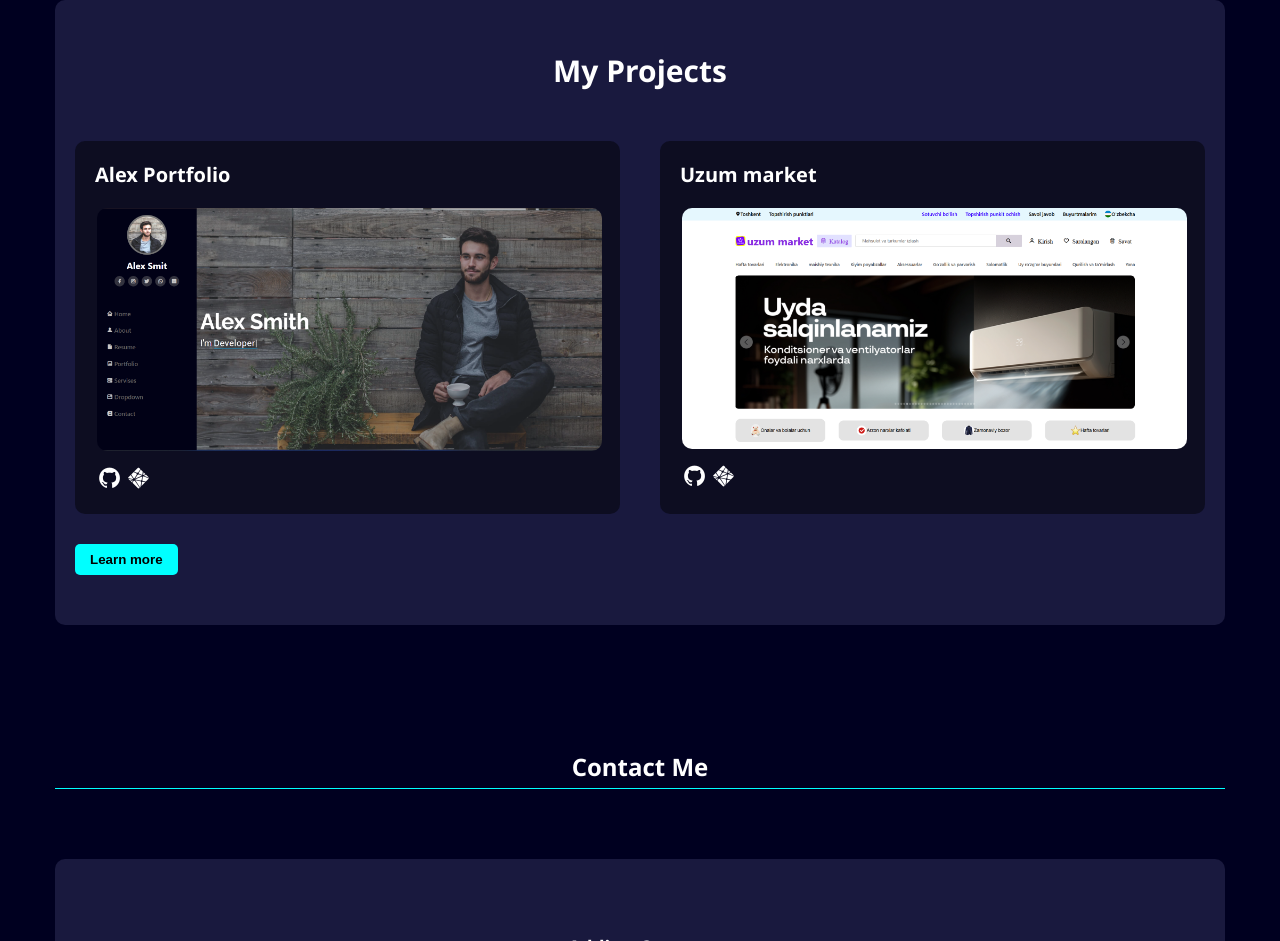
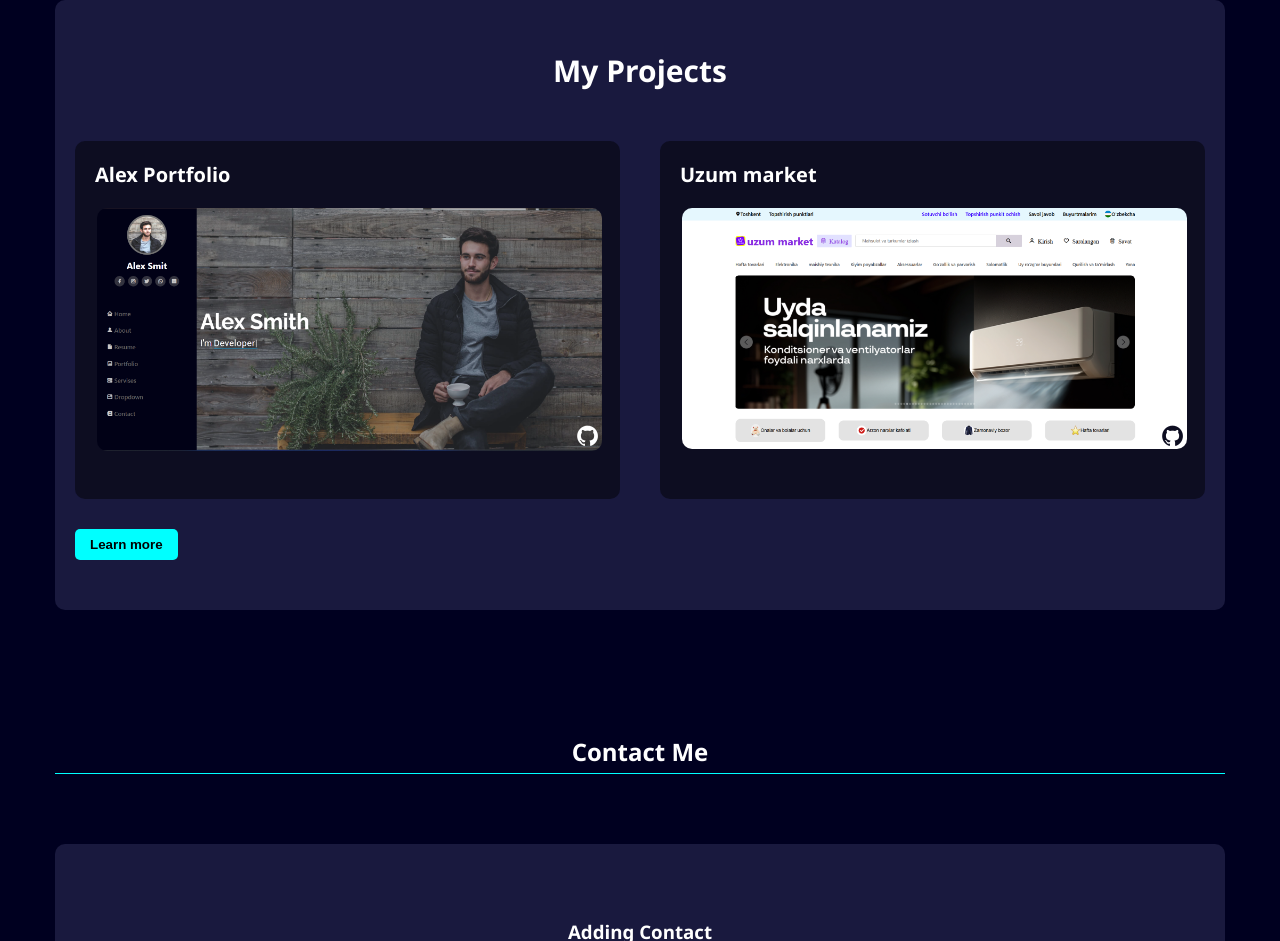
Before and after one commit to hamid815/myportfolio, a React (Create React App) app: page / in a window 1280 px wide. Shown: the part 2292-3233 px from the top of the page. Built offline with nearby package versions, Linux system fonts and the light colour scheme.

Commit message:
skill changed
change

```diff
--- a/src/components/Skills.css
+++ b/src/components/Skills.css
@@ -112,6 +112,7 @@ body {
 }
 .projects img {
   width: 100%;
+  /* max-height: 250px; */
   border-radius: 10px;
   cursor: pointer;
 }
@@ -131,11 +132,39 @@ body {
   /* background-color: rgb(0, 0, 0); */
   background-color: rgb(13, 13, 33);
   border-radius: 10px;
+  position: relative;
 }
-.projects i {
-  margin-top: 10px;
+.AlexPortfolio i{
+  position: absolute;
+  bottom: 50px;
+  right: 20px;
   font-size: 25px;
 }
+.UzumMarket i,.Game i{
+  position: absolute;
+  bottom: 50px;
+  right: 20px;
+  font-size: 25px;
+  color:rgb(13, 13, 33) ;
+}
+.NiceAdmin i{
+  position: absolute;
+  bottom: 70px;
+  right: 20px;
+  font-size: 25px;
+  color:rgb(13, 13, 33) ;
+}
+
+
+/* .projects i {
+  color: rgb(255, 255, 255);
+  position: absolute;
+  bottom: 50px;
+  padding: 10px;
+  border-radius: 10px;
+
+   background-color: rgb(13, 13, 33);
+} */
 .showMore {
   margin-top: 30px;
   padding: 8px 15px;
@@ -206,6 +235,9 @@ body {
     align-items: center;
     gap: 10px;
   }
+  .NiceAdmin i{
+    bottom: 65px;
+  }
 }
 
 @media (max-width: 768px) {
@@ -254,6 +286,12 @@ body {
     padding: 15px;
   }
 
+  .NiceAdmin i{
+
+    bottom: 50px;
+
+
+  }
   .skill-flex {
     flex-direction: column;
     align-items: start;
--- a/src/components/Skills.jsx
+++ b/src/components/Skills.jsx
@@ -1,12 +1,13 @@
 import React, { useState } from "react";
 import "./Skills.css";
-import Instargram from "../assest/Insatgram.png";
-import Facebook from "../assest/Facebook.png";
+
+
 import MyPortfolio from "../assest/NiceAdmin.png";
 import Alexp from "../assest/uzumscr.png";
 import Game from "../assest/game.png";
 import Alexpo from "../assest/Alexp.png";
-import { div } from "framer-motion/client";
+import { motion } from "framer-motion";
+
 
 const Skills = ({ skillsState }) => {
   const [activeSkill, setActiveSkill] = useState(null);
@@ -43,7 +44,7 @@ const Skills = ({ skillsState }) => {
         {/* Html & CSS */}
         <div className="skill-card" data-aos="zoom-in">
           <div className="skill-flex">
-            <i class="bx bx-code-alt"></i>
+            <i className="bx bx-code-alt"></i>
             <h2>{skillsState[0].htmlCss}</h2>
           </div>
           <button onClick={() => toggleSkill("htmlcss")}>
@@ -102,7 +103,7 @@ const Skills = ({ skillsState }) => {
       <div className="myProjects" data-aos="zoom-in">
         <h2>My Projects</h2>
         <div className="projects">
-          <div className="uyin" data-aos="zoom-in">
+          <div className="AlexPortfolio" data-aos="zoom-in">
             <h3>Alex Portfolio</h3>
             <a
               href="https://new-two-peach.vercel.app/#home"
@@ -112,18 +113,12 @@ const Skills = ({ skillsState }) => {
               <img src={Alexpo} alt="" />
             </a>
             <a href="https://github.com/hamid815/new">
-              <i class="bx bxl-github"></i>
+              <i className="bx bxl-github"></i>
             </a>
-            <a
-              href="https://new-two-peach.vercel.app/#home"
-              target="_blank"
-              rel="noopener noreferrer"
-            >
-              <i class="bx bxl-netlify"></i>
-            </a>
+
           </div>
 
-          <div className="uzumm" data-aos="zoom-in">
+          <div className="UzumMarket" data-aos="zoom-in">
             <h3>Uzum market</h3>
             <a
               href="https://market-uzum.vercel.app/"
@@ -135,13 +130,7 @@ const Skills = ({ skillsState }) => {
             <a href="https://github.com/hamid815/marketUzum">
               <i class="bx bxl-github"></i>
             </a>
-            <a
-              href="https://market-uzum.vercel.app/"
-              target="_blank"
-              rel="noopener noreferrer"
-            >
-              <i class="bx bxl-netlify"></i>
-            </a>
+
           </div>
         </div>
 
@@ -153,7 +142,7 @@ const Skills = ({ skillsState }) => {
 
         {showMore && (
           <div className="projects">
-            <div className="uyin" data-aos="zoom-in">
+            <div className="Game" data-aos="zoom-in">
               <h3>Game</h3>
               <a
                 href="https://vercel.com/hamids-projects-6499ec0d/game-rl5t"
@@ -165,56 +154,10 @@ const Skills = ({ skillsState }) => {
               <a href="https://github.com/hamid815/game">
                 <i class="bx bxl-github"></i>
               </a>
-              <a
-                href="https://vercel.com/hamids-projects-6499ec0d/game-rl5t"
-                target="_blank"
-                rel="noopener noreferrer"
-              >
-                <i class="bx bxl-netlify"></i>
-              </a>
+
             </div>
-            {/* <div className="facebook" data-aos="zoom-in">
-            <h3>Facebook</h3>
-            <a
-              href="https://facebook-nu-roan.vercel.app/"
-              target="_blank"
-              rel="noopener noreferrer"
-            >
-              <img src={Facebook} alt="" />
-            </a>
-            <a href="https://github.com/hamid815/facebook">
-              <i class="bx bxl-github"></i>
-            </a>
-            <a
-              href="https://facebook-nu-roan.vercel.app/"
-              target="_blank"
-              rel="noopener noreferrer"
-            >
-              <i class="bx bxl-netlify"></i>
-            </a>
-          </div> */}
 
-            {/* <div className="instagram" data-aos="zoom-in">
-            <h3>Instagram</h3>
-            <a
-              href="https://insta-eta-ten.vercel.app/"
-              target="_blank"
-              rel="noopener noreferrer"
-            >
-              <img src={Instargram} alt="" />
-            </a>
-            <a href="https://github.com/hamid815/insta">
-              <i class="bx bxl-github"></i>
-            </a>
-            <a
-              href="https://insta-eta-ten.vercel.app/"
-              target="_blank"
-              rel="noopener noreferrer"
-            >
-              <i class="bx bxl-netlify"></i>
-            </a>
-          </div> */}
-            <div className="myPortfolio" data-aos="zoom-in">
+            <div className="NiceAdmin" data-aos="zoom-in">
               <h3>NiceAdmin</h3>
               <a
                 href="https://niceadmin-project.vercel.app/"
@@ -228,15 +171,9 @@ const Skills = ({ skillsState }) => {
                 target="_blank"
                 rel="noopener noreferrer"
               >
-                <i class="bx bxl-github"></i>
+                <i className="bx bxl-github"></i>
               </a>
-              <a
-                href="https://niceadmin-project.vercel.app/"
-                target="_blank"
-                rel="noopener noreferrer"
-              >
-                <i class="bx bxl-netlify"></i>
-              </a>
+
             </div>
           </div>
         )}
```
